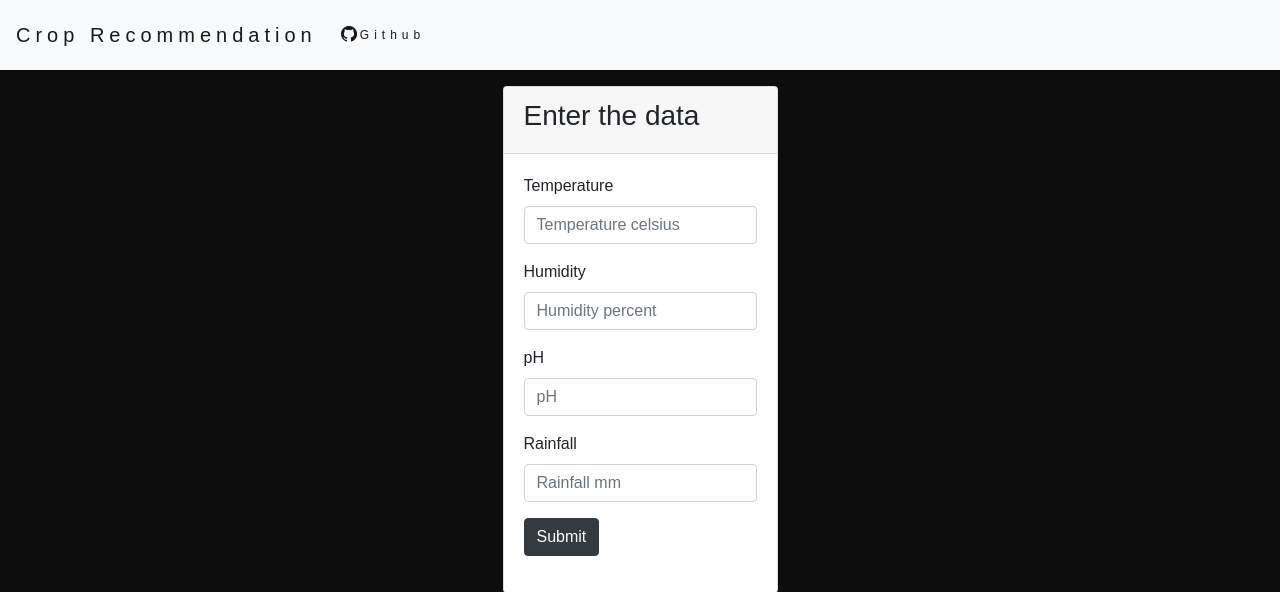
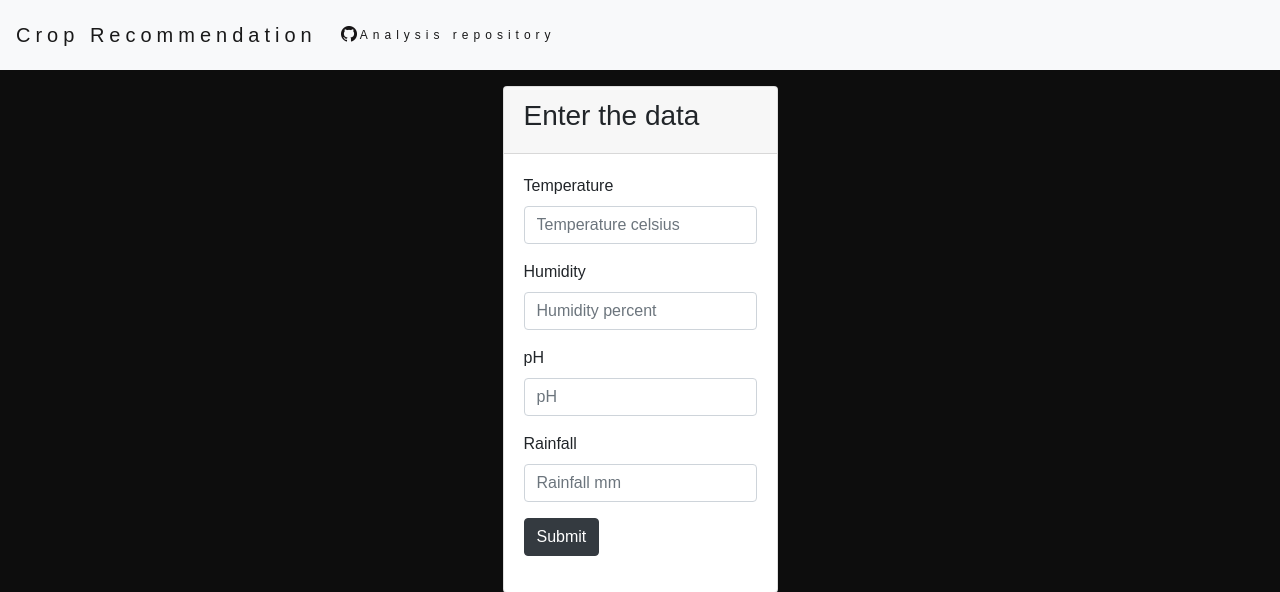
Before and after one commit to czyum/crop-recommender-deploy, a Flask app: page / in a window 1280 px wide. Shown: the top 592 px of the page. Run offline with Flask 2, Linux system fonts and the light colour scheme; parts of the project's set-up code (start-up, migrations or seed data) failed here and were passed over; some libraries are stand-ins or nearby versions; some web fonts are replaced.

Commit message:
Changed the nav bar

```diff
--- a/templates/base.html
+++ b/templates/base.html
@@ -14,7 +14,7 @@
         <div class="collapse navbar-collapse" id="navbarSupportedContent">
             <ul class="navbar-nav mr-auto">
                 <li class="nav-item active">
-                    <a class="nav-link" href="https://github.com/czyum/Multiclass_Classification-Crop-Dataset"><img style="vertical-align:middle;margin-right:0.2rem;" src="./static/images/git.png" width="16" height="16" class="d-inline-block align-top" alt="">Github</a>
+                    <a class="nav-link" href="https://github.com/czyum/Multiclass_Classification-Crop-Dataset"><img style="vertical-align:middle;margin-right:0.2rem;" src="./static/images/git.png" width="16" height="16" class="d-inline-block align-top" alt="">Analysis repository</a>
                 </li>
 
             </ul>
```
